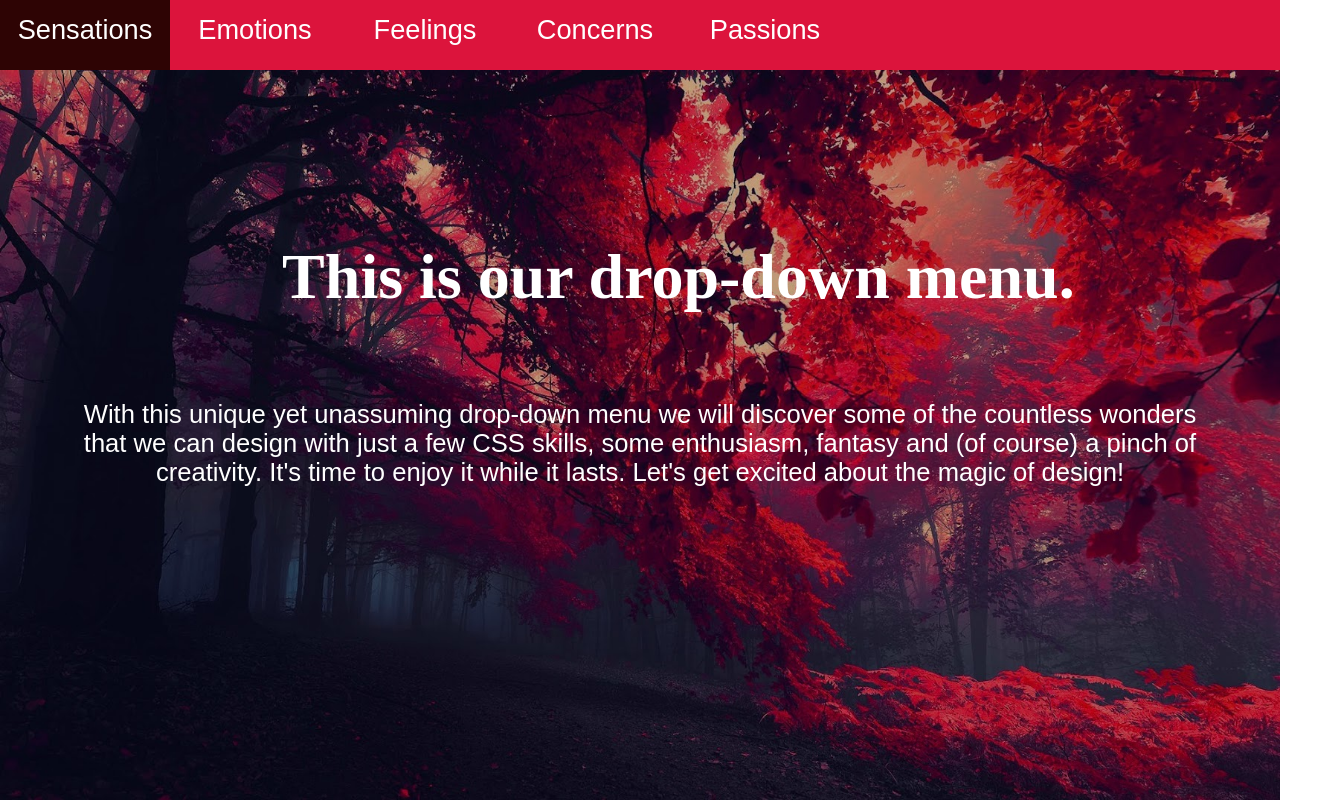
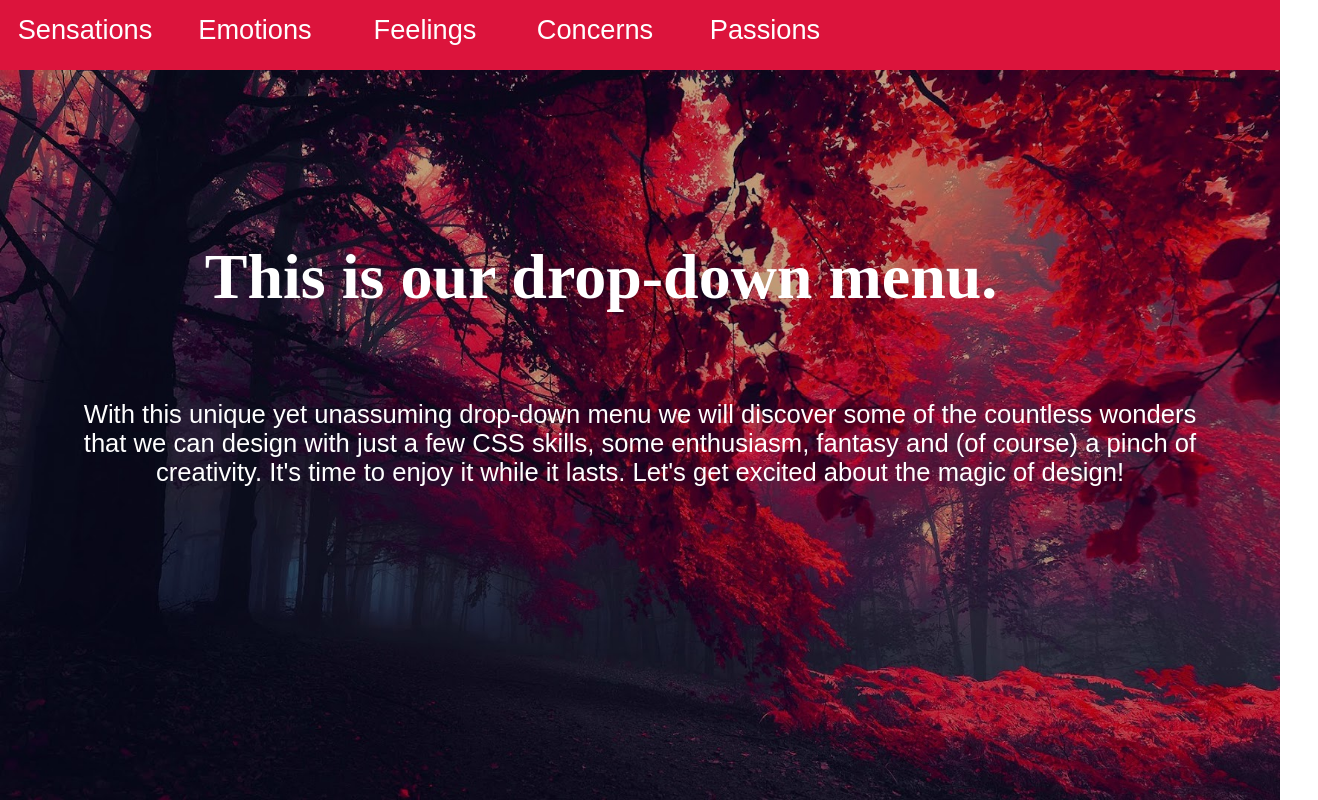
Before and after one commit to bilaldev1996/Design, a plain HTML site: page MenuDesplegable/index.html in a window 1280 px wide. Shown: the whole page, 1318 px wide, since content can reach past the window. Drawn offline with Linux system fonts and the light colour scheme; a web font is replaced by a local one.

Commit message:
Fin menu desplegable

```diff
--- a/MenuDesplegable/css/style.css
+++ b/MenuDesplegable/css/style.css
@@ -61,13 +61,12 @@ nav li ul li > ul{
 
 main{
     color: white;
-    width: 100vw;
-    min-width: 1000px;
+    width: 100%;
     height: calc(100vh - 70px);
     overflow-y: hidden; /* Para que no se vea el scroll vertical. */
     background-repeat: no-repeat;
     background-size: cover;
-    overflow-x: hidden;
+    min-width: 1000px;
 }
 
 main img{
@@ -80,9 +79,8 @@ main h1{
     text-align: center;
     position: absolute;
     top: 30%;
-    left: 3%;
+    left: 16%;
     font-family: 'Suez One', serif;
-    width: 100%;
 }
 
 main p{
```
